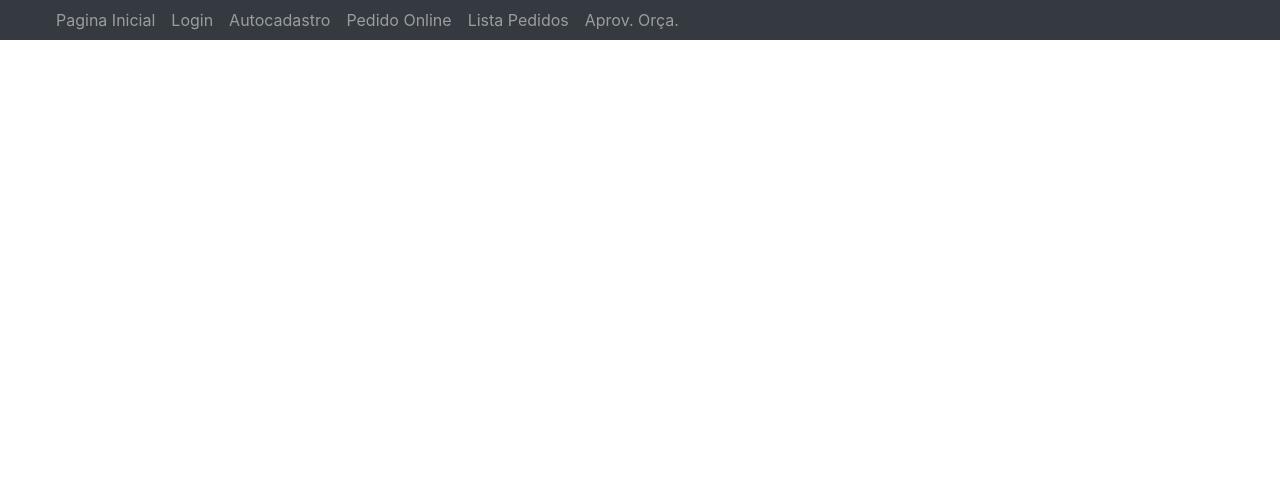
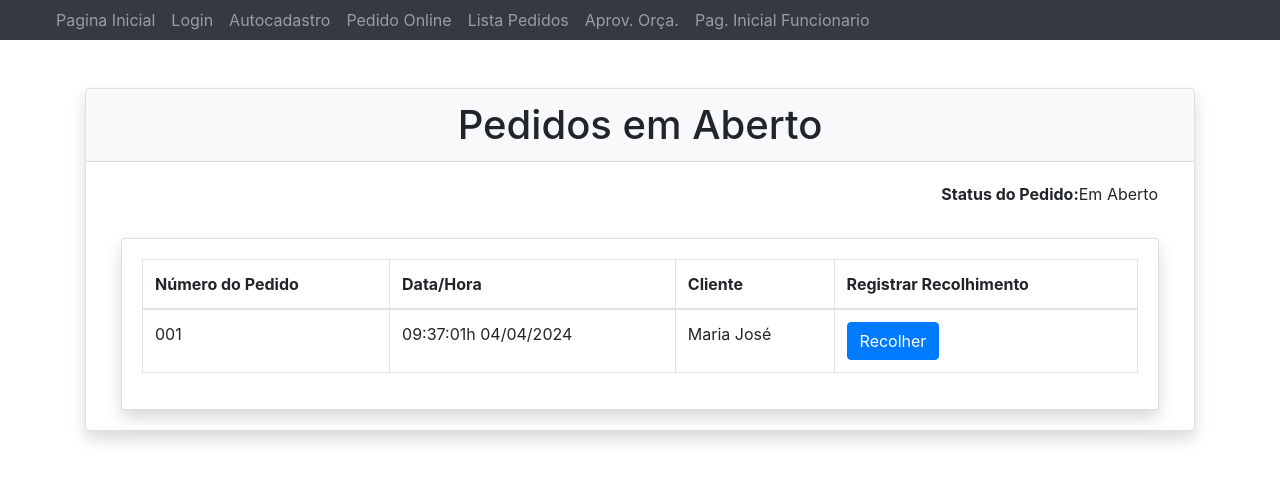
Before and after one commit to RicardoGomes00/web2-front, an Angular app in the folder we2-front/: page /pagina-inicial-funcionario in a window 1280 px wide. Before the commit this address led to /. Shown: the top 480 px of the page. Built offline with nearby package versions, Linux system fonts and the light colour scheme.

Commit message:
'componente-pagina-inicial-funcionario'

```diff
--- /dev/null
+++ b/we2-front/src/app/Funcionario/pagina-inicial-funcionario/pagina-inicial-funcionario.component.html
@@ -0,0 +1,52 @@
+<!DOCTYPE html>
+<html lang="pt-br">
+<head>
+    <meta charset="UTF-8">
+    <meta name="viewport" content="width=device-width, initial-scale=1, shrink-to-fit=no">
+    <title>Pedidos em Aberto</title>
+    <link rel="stylesheet" href="https://stackpath.bootstrapcdn.com/bootstrap/4.3.1/css/bootstrap.min.css">
+</head>
+<body>
+  <div class="container mt-5">
+    <div class="card shadow round">
+      <div class="card-header bg-light">
+        <h1 class="mb-0 text-center">Pedidos em Aberto</h1>
+      </div>
+      <div class="card-body">
+        <div class="d-flex justify-content-end mb-3">
+          <p class="mr-3"><strong>Status do Pedido:</strong>Em Aberto</p>
+        </div>
+        <div class="col-12">
+          <div class="card shadow round">
+            <div class="card-body">
+              <div class="table-responsive">
+                <table class="table table-bordered">
+                  <thead>
+                    <tr>
+                      <th>Número do Pedido</th>
+                      <th>Data/Hora</th>
+                      <th>Cliente</th>
+                      <th>Registrar Recolhimento</th>
+                    </tr>
+                  </thead>
+                  <tbody>
+                      <td>001</td>
+                      <td>09:37:01h 04/04/2024</td>
+                      <td>Maria José</td>
+                      <td>
+                        <button class="btn btn-primary">Recolher</button>
+                      </td>
+                  </tbody>
+                </table>
+              </div>
+            </div>
+          </div>
+        </div>
+      </div>
+    </div>
+  </div>
+
+  <script>
+  </script>
+</body>
+</html>
--- /dev/null
+++ b/we2-front/src/app/Funcionario/pagina-inicial-funcionario/pagina-inicial-funcionario.component.ts
@@ -0,0 +1,28 @@
+import { Component, OnInit } from '@angular/core';
+import { CommonModule, DatePipe } from '@angular/common';
+
+@Component({
+  selector: 'app-pagina-inicial-funcionario',
+  templateUrl: './pagina-inicial-funcionario.component.html',
+  styleUrls: ['./pagina-inicial-funcionario.component.css'],
+  providers: [DatePipe]
+})
+export class PaginaInicialFuncionarioComponent implements OnInit {
+  pedidosEmAberto: any[] = [];
+
+  constructor(private datePipe: DatePipe) { }
+
+  ngOnInit(): void {
+
+    this.pedidosEmAberto = [
+    ];
+  }
+
+  registrarRecolhimento(pedido: any): void {
+
+  }
+
+  formatarData(data: Date): string {
+    return this.datePipe.transform(data, 'dd/MM/yyyy HH:mm')!;
+  }
+}
--- a/we2-front/src/app/Geral/nav-bar/nav-bar.component.html
+++ b/we2-front/src/app/Geral/nav-bar/nav-bar.component.html
@@ -5,8 +5,9 @@
         <a href="login" class="nav-item nav-link">Login</a>
         <a href="autocadastro" class="nav-item nav-link">Autocadastro</a>
         <a href="order-online" class="nav-item nav-link">Pedido Online</a> <!--/*Ficará por enquanto no nav-bar apenas para ser acessado via navegador facilmente, depois irá para outra camada assim que o Login e Senha forem implementados*/-->
-        <a href="listagem-pedidos" class="nav-item nav-link">Lista Pedidos</a>
+        <a href="listagem-pedidos" class="nav-item nav-link">Lista Pedidos</a> <!--Retirar depois do nav bar-->
         <a href="aprovacao-orcamento" class="nav-item nav-link">Aprov. Orça.</a>
+        <a href="pagina-inicial-funcionario" class="nav-item nav-link">Pag. Inicial Funcionario</a>
     </div>
   </nav>
 </div>
--- a/we2-front/src/app/app.routes.ts
+++ b/we2-front/src/app/app.routes.ts
@@ -6,6 +6,7 @@ import { OrderOnlineComponent } from './Cliente/order-online/order-online.compon
 import { PaginaInicialComponent } from './Geral/pagina_inicial/pagina_inicial.component';
 import { ListagemPedidosComponent } from './Cliente/listagem-pedidos/listagem-pedidos.component';
 import { AprovacaoOrcamentoComponent } from './Cliente/aprovacao-orcamento/aprovacao-orcamento.component';
+import { PaginaInicialFuncionarioComponent } from './Funcionario/pagina-inicial-funcionario/pagina-inicial-funcionario.component';
 
 export const routes: Routes = [
   {path: 'login', component:LoginComponent, pathMatch: 'full' },
@@ -14,6 +15,6 @@ export const routes: Routes = [
   {path: 'pagina_inicial', component: PaginaInicialComponent, pathMatch: 'full' },
   {path: 'listagem-pedidos', component: ListagemPedidosComponent, pathMatch: 'full' },
   {path: 'aprovacao-orcamento', component: AprovacaoOrcamentoComponent, pathMatch: 'full' },
-
+  {path: 'pagina-inicial-funcionario', component: PaginaInicialFuncionarioComponent, pathMatch: 'full'},
   {path:'**', redirectTo:'', pathMatch: 'full' }
 ];
```
Also changed, not shown: we2-front/src/app/Funcionario/pagina-inicial-funcionario/pagina-inicial-funcionario.component.css (added), 1 other file (tests, documents, lock files or other folders).
